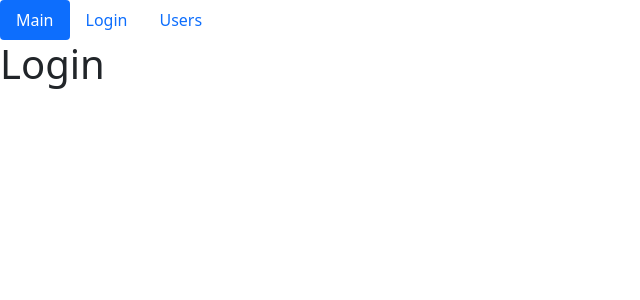
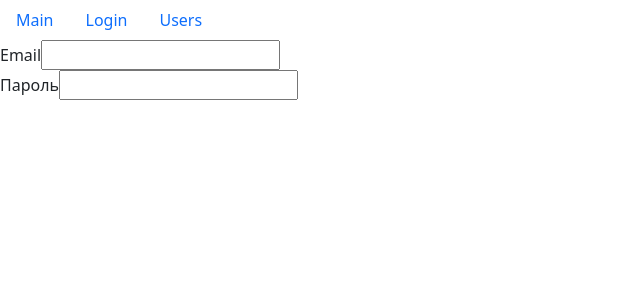
Before and after one commit to Vladimir-Grinko/fast-company, a React (Create React App) app: page /login in a window 1280 px wide. Shown: the top 300 px of the page, without its empty margins (0-640 px from the left). Built offline with nearby package versions, Linux system fonts and the light colour scheme.

Commit message:
task change

```diff
--- a/src/app/App.js
+++ b/src/app/App.js
@@ -1,12 +1,11 @@
 import React from "react";
-import { Route, Switch } from "react-router-dom";
+import { Route, Switch, Redirect } from "react-router-dom";
 import Users from "./layouts/users";
 import NavBar from "./components/navBar";
 import Login from "./layouts/login";
 import Main from "./layouts/main";
 
 const App = () => {
-    // return <Users />;
     return (
         <div>
             <NavBar />
@@ -14,6 +13,7 @@ const App = () => {
                 <Route path="/" exact component={Main} />
                 <Route path="/login" component={Login} />
                 <Route path="/users/:userId?" component={Users} />
+                <Redirect to="/" />
             </Switch>
         </div>
     );
--- a/src/app/components/navBar.jsx
+++ b/src/app/components/navBar.jsx
@@ -5,7 +5,7 @@ const NavBar = () => {
     return (
         <ul className="nav nav-pills">
             <li className="nav-item">
-                <Link className="nav-link active" aria-current="page" to="/">
+                <Link className="nav-link" aria-current="page" to="/">
                     Main
                 </Link>
             </li>
--- a/src/app/components/userPage.jsx
+++ b/src/app/components/userPage.jsx
@@ -16,7 +16,9 @@ const UserPage = ({ userId }) => {
         history.push("/users");
     };
 
-    if (user) {
+    if (!user) {
+        return "Loading......";
+    }
     return (
         <>
             <div className="d-flex justify-content-between">
@@ -26,16 +28,20 @@ const UserPage = ({ userId }) => {
             </div>
 
             <p>
-                    <b>Профессия:</b>{user.profession.name}
+                <b>Профессия:</b>
+                {user.profession.name}
             </p>
             <p>
-                    <b>Качества:</b><QualitiesList qualities= {user.qualities} />
+                <b>Качества:</b>
+                <QualitiesList qualities={user.qualities} />
             </p>
             <p>
-                    <b>Встретился раз:</b>{user.completedMeetings}
+                <b>Встретился раз:</b>
+                {user.completedMeetings}
             </p>
             <p>
-                    <b>Оценка:</b>{user.rate}
+                <b>Оценка:</b>
+                {user.rate}
             </p>
             <button
                 className="btn btn-primary m-3"
@@ -45,9 +51,6 @@ const UserPage = ({ userId }) => {
             </button>
         </>
     );
-    } else {
-        return "Loading......";
-    }
 };
 
 UserPage.propTypes = {
--- a/src/app/components/usersTable.jsx
+++ b/src/app/components/usersTable.jsx
@@ -1,5 +1,6 @@
 import React from "react";
 import PropTypes from "prop-types";
+import { Link } from "react-router-dom";
 // import TableHeader from "./tableHeader";
 // import TableBody from "./tableBody";
 import BookMark from "./bookmark";
@@ -14,7 +15,7 @@ const UserTable = ({
     onHandleDelete
 }) => {
     const columns = {
-        name: { path: "name", name: "Имя" },
+        name: { path: "name", name: "Имя", component: (user) => (<Link to={`/users/${user._id}`}>{user.name}</Link>) },
         qualities: {
             name: "Качества",
             component: (user) => <QualitiesList qualities={user.qualities} />
--- a/src/app/layouts/login.jsx
+++ b/src/app/layouts/login.jsx
@@ -1,7 +1,37 @@
-import React from "react";
+import React, { useState } from "react";
 
 const Login = () => {
-    return <h1>Login</h1>;
+    const [data, setData] = useState({ email: "", password: "" });
+    const handleChange = ({ target }) => {
+        setData((prevState) => ({
+            ...prevState,
+            [target.name]: target.value
+        }));
+    };
+    return (
+        <form action="">
+            <div>
+                <label htmlFor="email">Email</label>
+                <input
+                    type="text"
+                    id="email"
+                    name="email"
+                    value={data.email}
+                    onChange={handleChange}
+                />
+            </div>
+            <div>
+                <label htmlFor="password">Пароль</label>
+                <input
+                    type="password"
+                    id="password"
+                    name="password"
+                    value={data.password}
+                    onChange={handleChange}
+                />
+            </div>
+        </form>
+    );
 };
 
 export default Login;
```
Also changed, not shown: src/app/components/tableBody.jsx (+3 -16 lines). Lines whose indentation alone changed are shown as unchanged.
